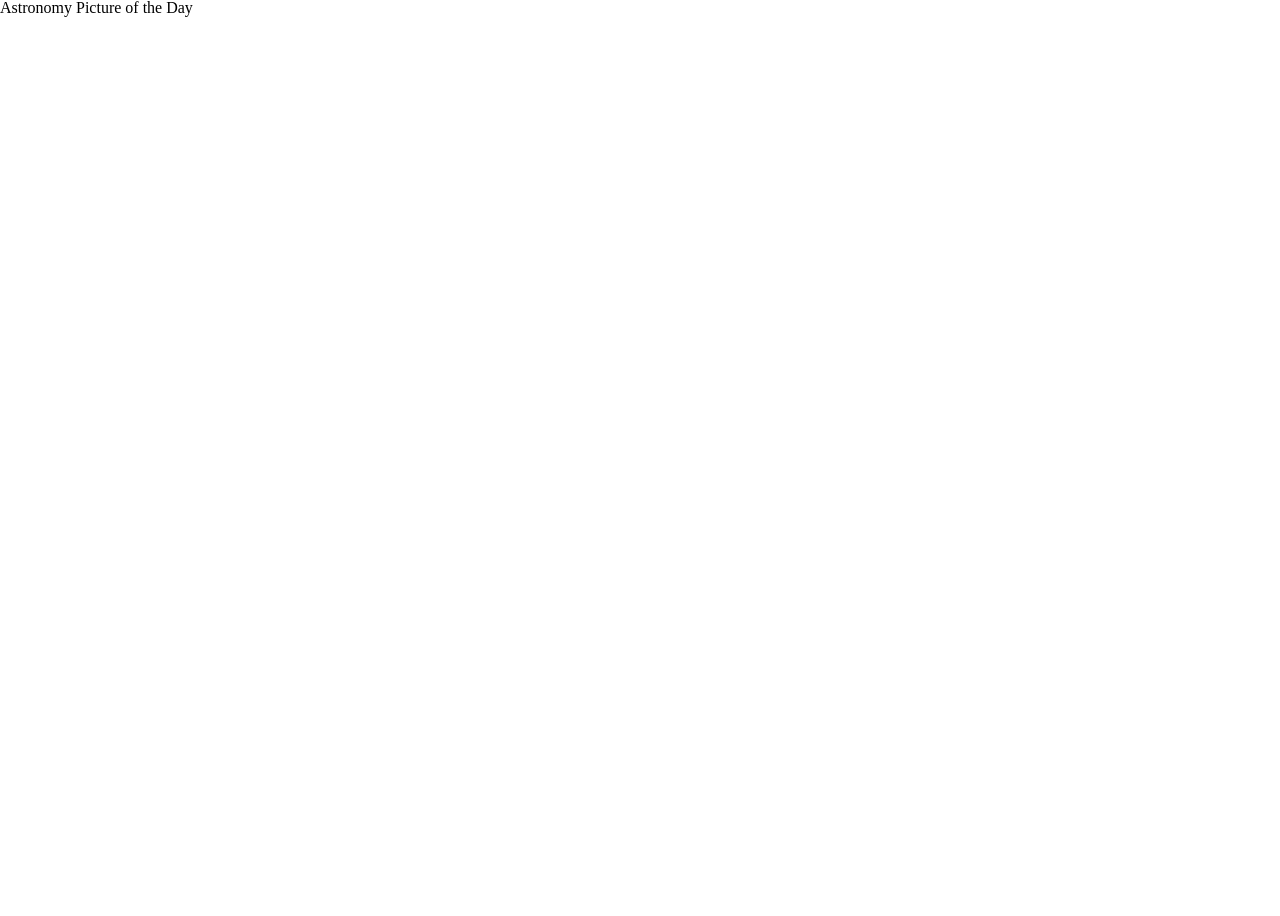
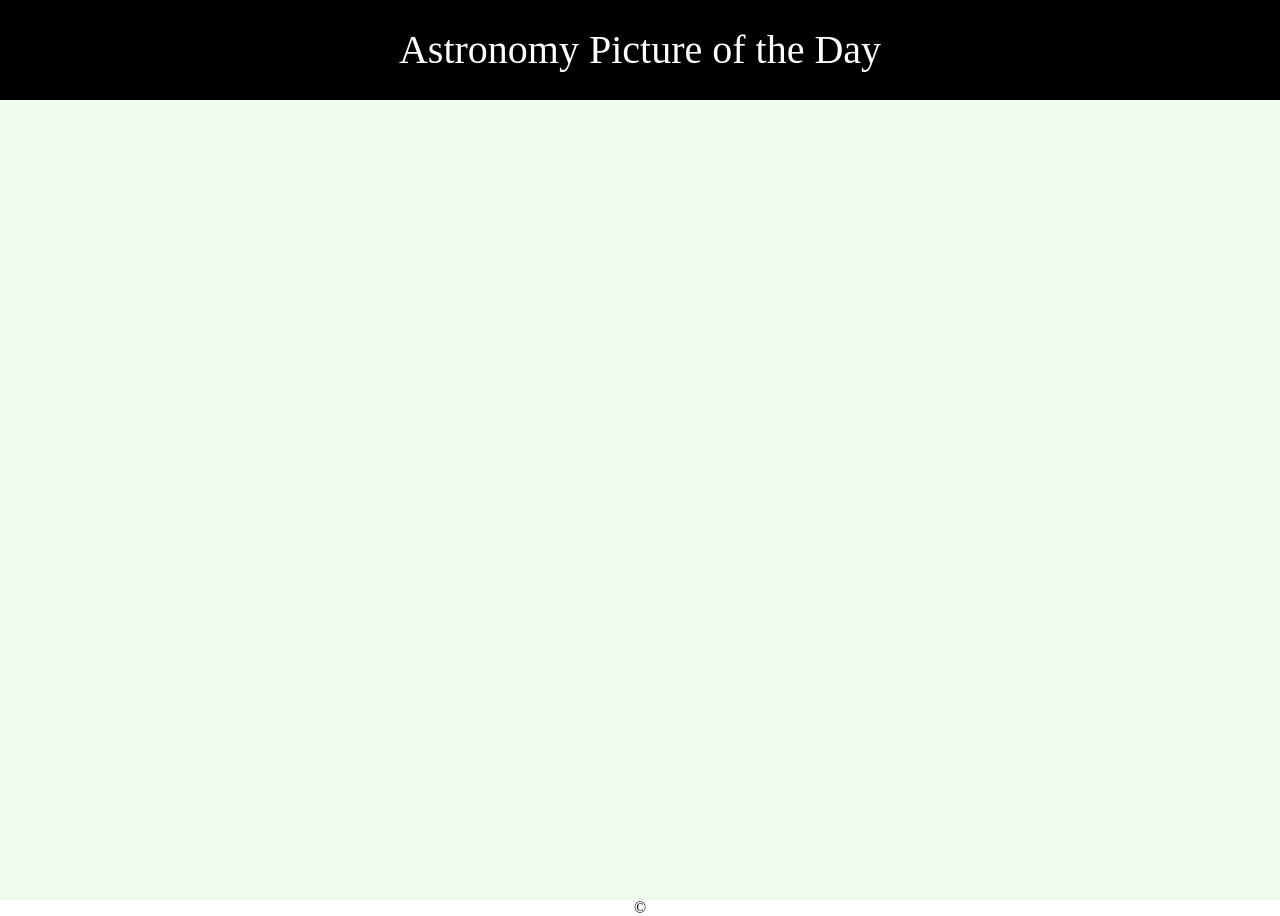
Before and after one commit to vicckm/projeto-APOD, a plain HTML site: page index.html in a window 1280 px wide. Before the commit the page ends 800 px from the top, so only its background shows below. Drawn offline with Linux system fonts and the light colour scheme; no server answers.

Commit message:
codigo não finalizado

```diff
--- a/css/style.css
+++ b/css/style.css
@@ -1,4 +1,37 @@
+body {
+    text-align: center;
+}
+
+header {
+    display: flex;
+    align-items: center;
+    justify-content: center;
+    height: 100px;
+    background-color: black
+}
+
+header h1 {
+    font-size: 40px;
+    color: white;
+}
+
+main {
+    width: 100vw;
+    height: 100vh;
+   background-color: #f1faee;
+}
+
+#data {
+    font-size: 20px;
+    padding: 15px 0;
+}
+
 #imagem {
     width: 600px;
     width: 600px;
+    border-radius: 30px;
 }
+
+#descricao {
+    margin: 30px 0;
+}
--- a/index.html
+++ b/index.html
@@ -20,5 +20,8 @@
 
         <p id="descricao"></p>
     </main>
+    <footer>
+        <p id="copyright">&copy;</p>
+    </footer>
 </body>
 </html>
--- a/js/main.js
+++ b/js/main.js
@@ -2,23 +2,26 @@ let data = document.querySelector('#data');
 let imagem = document.querySelector('#imagem');
 let descricao = document.querySelector('#descricao');
 
+
+console.log("oi")
 // requisição API
 
 let reqImagem = new XMLHttpRequest();
 
 reqImagem.open('GET', 'https://api.nasa.gov/planetary/apod?api_key=Ybsgh0M67YWj8jz90WZHMAHc2eLtGBSrRal69AB5');
 
-reqImagem.send();
 
 reqImagem.addEventListener('load', function(){
 
     let reqImagemParse = JSON.parse(reqImagem.responseText);
-    let responseData = new Date(reqImagemParse.date);
+    let responseData = reqImagemParse.date;
     let responseImagem = reqImagemParse.url;
     let responseDescricao = reqImagemParse.explanation;
 
-    data.textContent = responseData.toDateString("MMM DD YYYY");
+    data.textContent = responseData;
     descricao.textContent = responseDescricao;
     imagem.src = responseImagem;
 
 })
+
+reqImagem.send();
```
